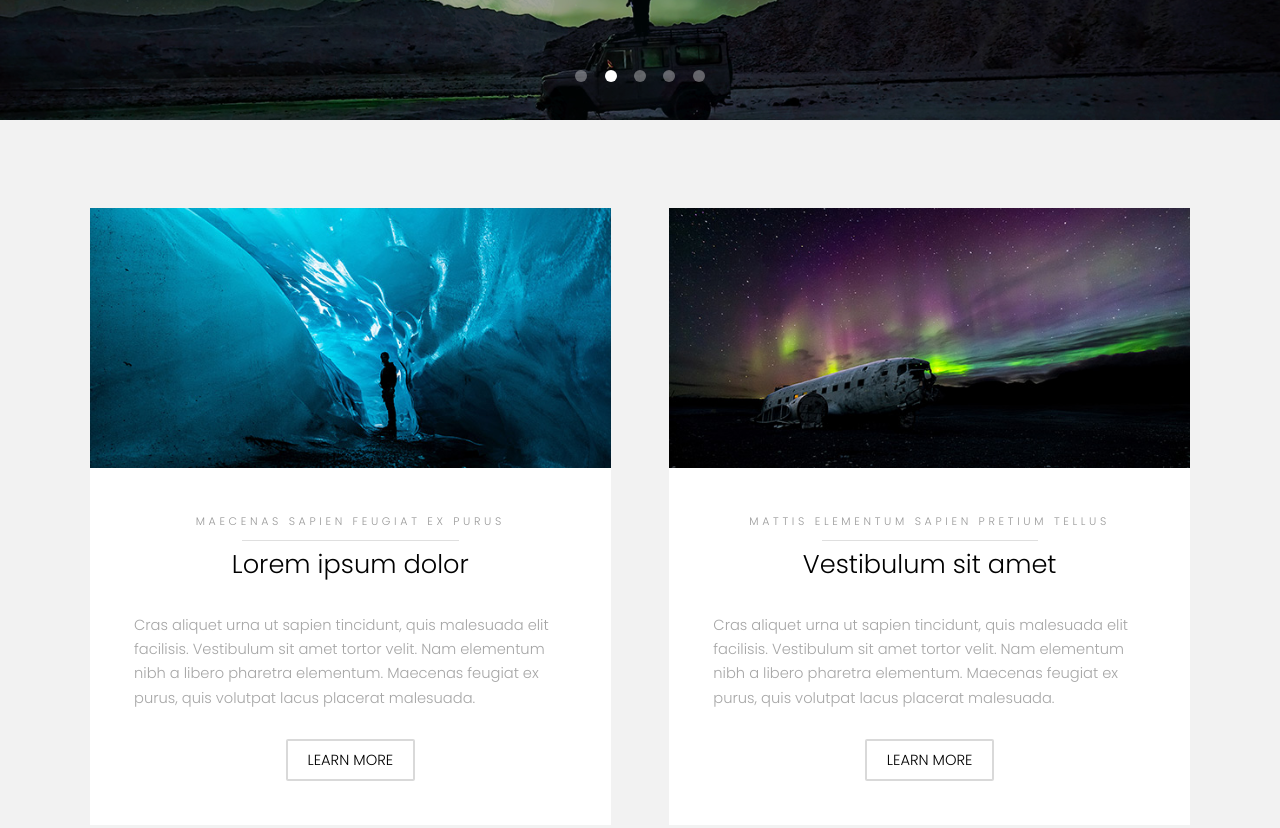
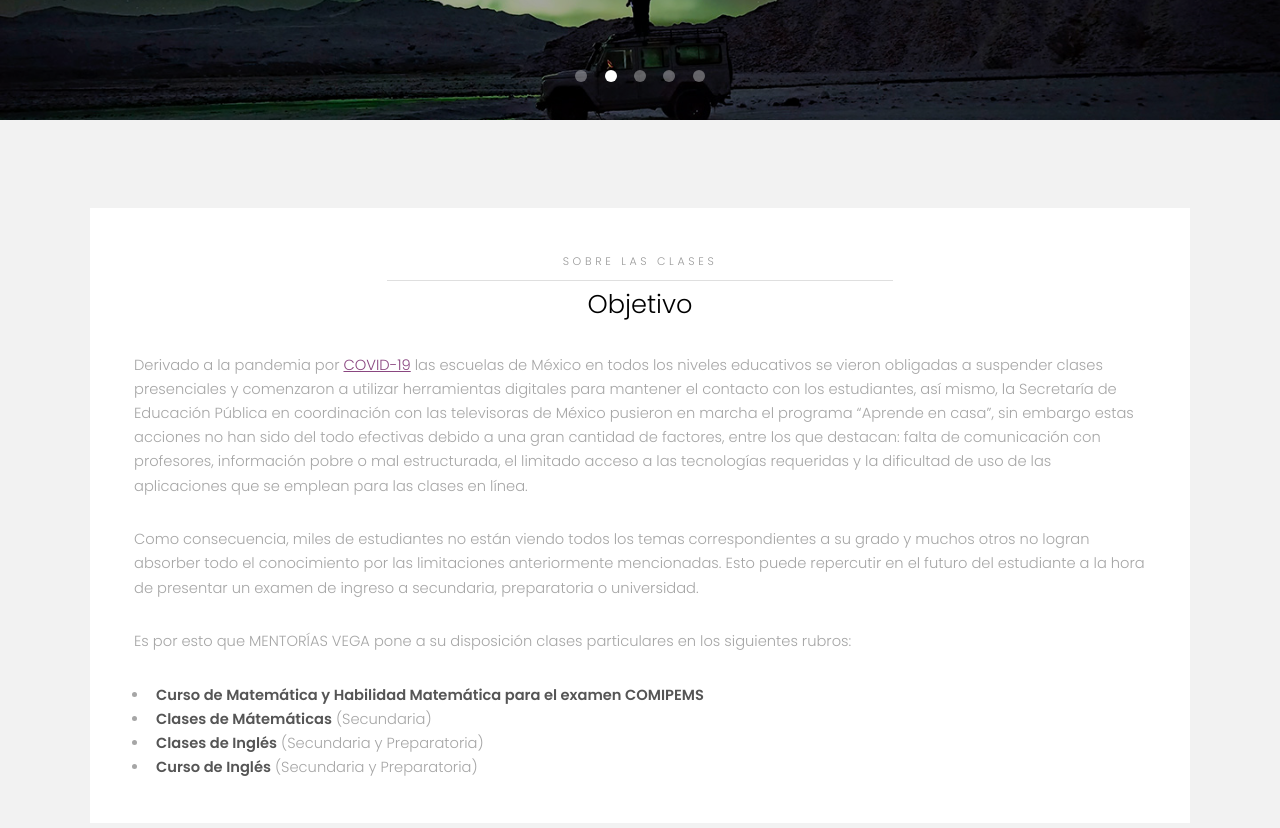
Before and after one commit to fervegag/mentorias-vega, a plain HTML site: page index.html in a window 1280 px wide. Shown: the part 480-1308 px from the top of the page. Drawn offline with Linux system fonts and the light colour scheme.

Commit message:
first commit

```diff
--- a/assets/css/main.css
+++ b/assets/css/main.css
@@ -2902,7 +2902,7 @@
 			}
 
 			.wrapper.style2 strong, .wrapper.style2 b {
-				color: #000;
+				color: #555;
 			}
 
 			.wrapper.style2 h1, .wrapper.style2 h2, .wrapper.style2 h3, .wrapper.style2 h4, .wrapper.style2 h5, .wrapper.style2 h6 {
--- a/index.html
+++ b/index.html
@@ -5,12 +5,14 @@
 	Released for free under the Creative Commons Attribution 3.0 license (templated.co/license)
 -->
 <html>
+
 <head>
 	<title>Hielo by TEMPLATED</title>
 	<meta charset="utf-8" />
 	<meta name="viewport" content="width=device-width, initial-scale=1" />
 	<link rel="stylesheet" href="assets/css/main.css" />
 </head>
+
 <body>
 
 	<!-- Header -->
@@ -49,7 +51,7 @@
 			</div>
 		</article>
 		<article>
-					<img src="images/slide03.jpg"  alt="" />
+			<img src="images/slide03.jpg" alt="" />
 			<div class="inner">
 				<header>
 					<p>Mentorías Vega</p>
@@ -58,7 +60,7 @@
 			</div>
 		</article>
 		<article>
-					<img src="images/slide04.jpg"  alt="" />
+			<img src="images/slide04.jpg" alt="" />
 			<div class="inner">
 				<header>
 					<p>Mentorías Vega</p>
@@ -67,7 +69,7 @@
 			</div>
 		</article>
 		<article>
-					<img src="images/slide05.jpg"  alt="" />
+			<img src="images/slide05.jpg" alt="" />
 			<div class="inner">
 				<header>
 					<p>Mentoráis Vega</p>
@@ -77,6 +79,27 @@
 		</article>
 	</section>
 
+	<section id="two" class="wrapper style2">
+		<div class="inner">
+			<div class="box">
+				<div class="content">
+					<header class="align-center">
+						<p>Sobre las clases</p>
+						<h2>Objetivo</h2>
+					</header>
+					<p>Derivado a la pandemia por <a href="https://www.who.int/es/emergencies/diseases/novel-coronavirus-2019/advice-for-public/q-a-coronaviruses" target="blank">COVID-19</a> las escuelas de México en todos los niveles educativos se vieron obligadas a suspender clases presenciales y comenzaron a utilizar herramientas digitales para mantener el contacto con los estudiantes, así mismo, la Secretaría de Educación Pública en coordinación con las televisoras de México pusieron en marcha el programa “Aprende en casa”, sin embargo estas acciones no han sido del todo efectivas debido a una gran cantidad de factores, entre los que destacan: falta de comunicación con profesores, información pobre o mal estructurada, el limitado acceso a las tecnologías requeridas y la dificultad de uso de las aplicaciones que se emplean para las clases en línea.</p>
+					<p>Como consecuencia, miles de estudiantes no están viendo todos los temas correspondientes a su grado y muchos otros no logran absorber todo el conocimiento por las limitaciones anteriormente mencionadas. Esto puede repercutir en el futuro del estudiante a la hora de presentar un examen de ingreso a secundaria, preparatoria o universidad.</p>
+					<p>Es por esto que MENTORÍAS VEGA pone a su disposición clases particulares en los siguientes rubros:</p>
+					<ul>
+						<li><strong>Curso de Matemática y Habilidad Matemática para el examen COMIPEMS</strong></li>
+						<li><strong>Clases de Mátemáticas</strong> (Secundaria)</li>
+						<li><strong>Clases de Inglés</strong> (Secundaria y Preparatoria)</li>
+						<li><strong>Curso de Inglés</strong> (Secundaria y Preparatoria)</li>
+					</ul>
+				</div>
+			</div>
+		</div>
+	</section>
 	<!-- One -->
 	<section id="one" class="wrapper style2">
 		<div class="inner">
@@ -92,7 +115,9 @@
 								<p>maecenas sapien feugiat ex purus</p>
 								<h2>Lorem ipsum dolor</h2>
 							</header>
-									<p> Cras aliquet urna ut sapien tincidunt, quis malesuada elit facilisis. Vestibulum sit amet tortor velit. Nam elementum nibh a libero pharetra elementum. Maecenas feugiat ex purus, quis volutpat lacus placerat malesuada.</p>
+							<p> Cras aliquet urna ut sapien tincidunt, quis malesuada elit facilisis. Vestibulum sit
+								amet tortor velit. Nam elementum nibh a libero pharetra elementum. Maecenas feugiat ex
+								purus, quis volutpat lacus placerat malesuada.</p>
 							<footer class="align-center">
 								<a href="#" class="button alt">Learn More</a>
 							</footer>
@@ -110,7 +135,9 @@
 								<p>mattis elementum sapien pretium tellus</p>
 								<h2>Vestibulum sit amet</h2>
 							</header>
-									<p> Cras aliquet urna ut sapien tincidunt, quis malesuada elit facilisis. Vestibulum sit amet tortor velit. Nam elementum nibh a libero pharetra elementum. Maecenas feugiat ex purus, quis volutpat lacus placerat malesuada.</p>
+							<p> Cras aliquet urna ut sapien tincidunt, quis malesuada elit facilisis. Vestibulum sit
+								amet tortor velit. Nam elementum nibh a libero pharetra elementum. Maecenas feugiat ex
+								purus, quis volutpat lacus placerat malesuada.</p>
 							<footer class="align-center">
 								<a href="#" class="button alt">Learn More</a>
 							</footer>
@@ -188,4 +215,5 @@
 	<script src="assets/js/main.js"></script>
 
 </body>
+
 </html>
```
Lines whose indentation alone changed are shown as unchanged.
